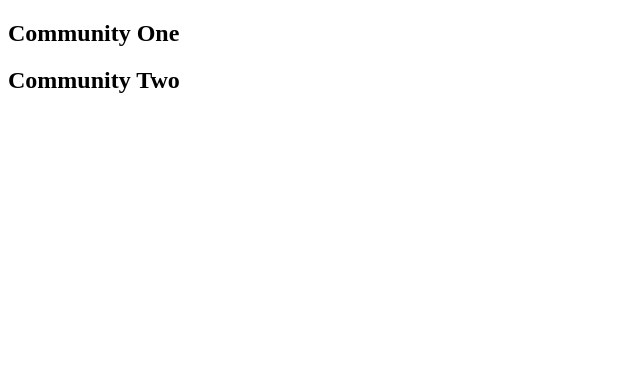
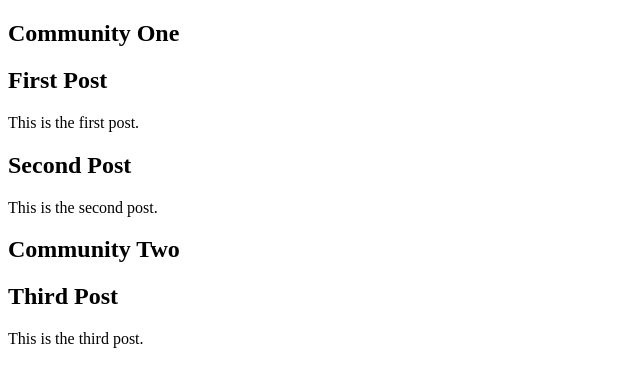
Before and after one commit to promatty/empathy-connect, a React (Create React App) app: page /community/1 in a window 1280 px wide. Shown: the top 386 px of the page, without its empty margins (0-640 px from the left). Built offline with nearby package versions, Linux system fonts and the light colour scheme.

Commit message:
changed fake data and post component

```diff
--- a/src/components/Community.jsx
+++ b/src/components/Community.jsx
@@ -1,9 +1,15 @@
 import { useState } from 'react';
+import Post from './Post';
 
-export default function Community(){
+export default function Community() {
     const [communityData, setCommunityData] = useState([
-        { id: 1, name: 'Community One' },
-        { id: 2, name: 'Community Two' }
+        { id: 1, name: 'Community One', posts: [
+            { id: 1, title: 'First Post', body: 'This is the first post.' },
+            { id: 2, title: 'Second Post', body: 'This is the second post.' }
+        ]},
+        { id: 2, name: 'Community Two', posts: [
+            { id: 3, title: 'Third Post', body: 'This is the third post.' }
+        ]}
     ]);
 
     return (
@@ -11,6 +17,9 @@ export default function Community(){
             {communityData.map(community => (
                 <div key={community.id}>
                     <h2>{community.name}</h2>
+                    {community.posts.map(post => (
+                        <Post key={post.id} title={post.title} body={post.body} />
+                    ))}
                 </div>
             ))}
         </div>
--- a/src/components/Home.jsx
+++ b/src/components/Home.jsx
@@ -1,6 +1,7 @@
 import { useState } from 'react';
+import Post from './Post';
 
-export default function Home(){
+export default function Home() {
     const [posts, setPosts] = useState([
         { id: 1, title: 'First Post', body: 'This is the first post.', user_id: 1, community_id: 1 },
         { id: 2, title: 'Second Post', body: 'This is the second post.', user_id: 2, community_id: 1 }
@@ -9,10 +10,7 @@ export default function Home(){
     return (
         <div>
             {posts.map(post => (
-                <div key={post.id}>
-                    <h2>{post.title}</h2>
-                    <p>{post.body}</p>
-                </div>
+                <Post key={post.id} title={post.title} body={post.body} />
             ))}
         </div>
     );
--- a/src/components/Post.jsx
+++ b/src/components/Post.jsx
@@ -1,19 +1,10 @@
 import { useState } from 'react';
 
-export default function Post(){
-    const [posts, setPosts] = useState([
-        { id: 1, title: 'First Post', body: 'This is the first post.', user_id: 1, community_id: 1 },
-        { id: 2, title: 'Second Post', body: 'This is the second post.', user_id: 2, community_id: 1 }
-    ]);
-
+export default function Post({ title, body }) {
     return (
         <div>
-            {posts.map(post => (
-                <div key={post.id}>
-                    <h2>{post.title}</h2>
-                    <p>{post.body}</p>
-                </div>
-            ))}
+            <h2>{title}</h2>
+            <p>{body}</p>
         </div>
     );
 }
```
